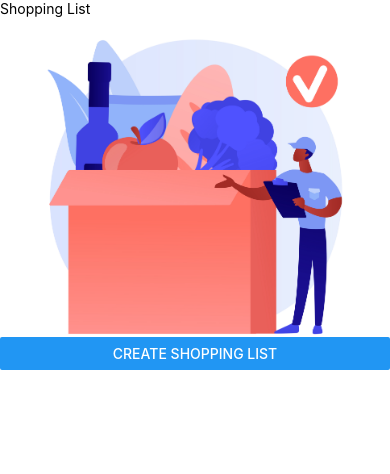
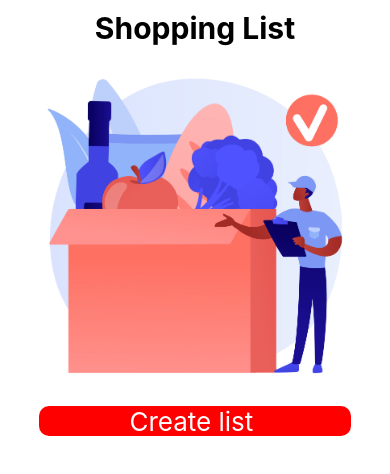
Before and after one commit to mphoChuene/shoppingList-app, a React Native app: screen / in a window 390 px wide. Shown: the top 474 px of the page. Built offline with nearby package versions, Linux system fonts and the light colour scheme.

Commit message:
modal UI

```diff
--- a/Screens/itemsListScreen.js
+++ b/Screens/itemsListScreen.js
@@ -1,5 +1,5 @@
 import React, { useState } from "react";
-import { View, Text, FlatList, Button, SafeAreaView,Image } from "react-native";
+import { View, Text, FlatList, Button, SafeAreaView,Image,TouchableOpacity } from "react-native";
 import { useSelector, useDispatch } from "react-redux";
 import { addItem, removeItem } from "../Redux/reducers";
 import ItemForm from "../components/ItemsForm";
@@ -20,10 +20,12 @@ function ItemListScreen() {
   };
 
   return (
-    <SafeAreaView>
-      <Text>Shopping List</Text>
-      <Image source={home} style={{height:300,width:'100%', marginTop: 20,alignSelf:'center'}}/>
-      <Button title="Create Shopping List" onPress={toggleModal} />
+    <SafeAreaView style={{ alignItems:'center'}}>
+      <Text style={{fontSize:30, fontWeight:'bold',marginVertical:10}}>Shopping List</Text>
+      <Image source={home} style={{height:300,width:'100%', marginVertical: 20, alignSelf:'center'}}/>
+      <TouchableOpacity title="Create Shopping List" onPress={toggleModal} style={{backgroundColor:'red', height:30, width:'80%', borderRadius:10, marginVertical:10}} >
+        <Text style={{color:'#fff', textAlign:'center',fontSize:26}}>Create list </Text>
+      </TouchableOpacity>
 
       <FlatList
         data={shoppingList}
--- a/components/ItemsForm.js
+++ b/components/ItemsForm.js
@@ -7,6 +7,7 @@ import {
   StyleSheet,
   Image,
   SafeAreaView,
+  TouchableOpacity
 } from "react-native";
 import { useDispatch } from "react-redux";
 import { addItem } from "../Redux/reducers";
@@ -87,10 +88,7 @@ function ItemForm({ toggleModal }) {
         value={storeName}
         onChangeText={(text) => setStoreName(text)}
       />
-      <Button title="Select Image" onPress={selectImage} />
-      {image ? (
-        <Image source={{ uri: image }} style={styles.imagePreview} />
-      ) : null}
+
       <TextInput
         style={styles.input}
         placeholder="Price"
@@ -105,6 +103,10 @@ function ItemForm({ toggleModal }) {
         onChangeText={(text) => setQuantity(text)}
         keyboardType="numeric"
       />
+       <TouchableOpacity title="Select Image" onPress={selectImage}> <Text>Upload Image</Text></TouchableOpacity >
+      {image ? (
+        <Image source={{ uri: image }} style={styles.imagePreview} />
+      ) : null}
       <Text>Total Price: R{calculateTotalPrice()}</Text>
       <Button title="Add" onPress={handleAddItem} />
       <Button title="Close" onPress={toggleModal} />
```
